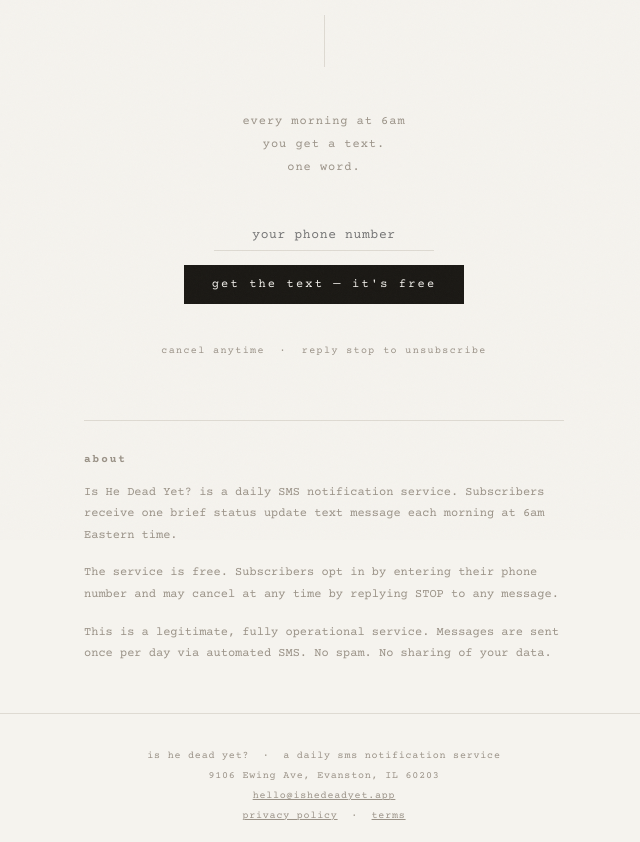
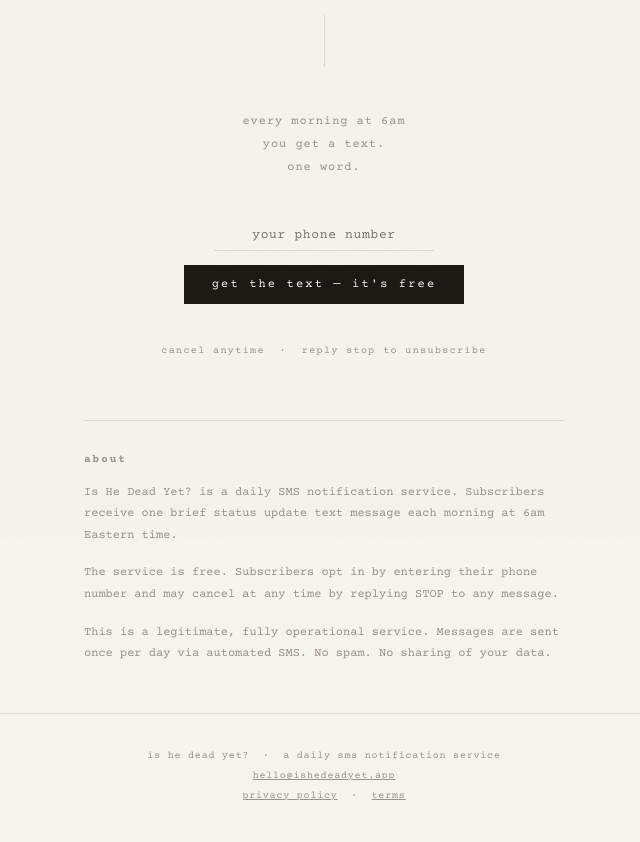
Before and after one commit to LonnyLevin/ishedeadyet, a website: page index.html in a window 1280 px wide. Shown: the part 260-1102 px from the top of the page, without its empty margins (316-956 px from the left). Drawn offline with nearby package versions, Linux system fonts and the light colour scheme.

Commit message:
Update index.html

```diff
--- a/index.html
+++ b/index.html
@@ -129,7 +129,7 @@
 
   <footer>
     <div>is he dead yet? &nbsp;·&nbsp; a daily sms notification service</div>
-    <div>9106 Ewing Ave, Evanston, IL 60203</div>
+
     <div><a href="mailto:hello@ishedeadyet.app">hello@ishedeadyet.app</a></div>
     <div><a href="/privacy">privacy policy</a> &nbsp;·&nbsp; <a href="/terms">terms</a></div>
   </footer>
```
